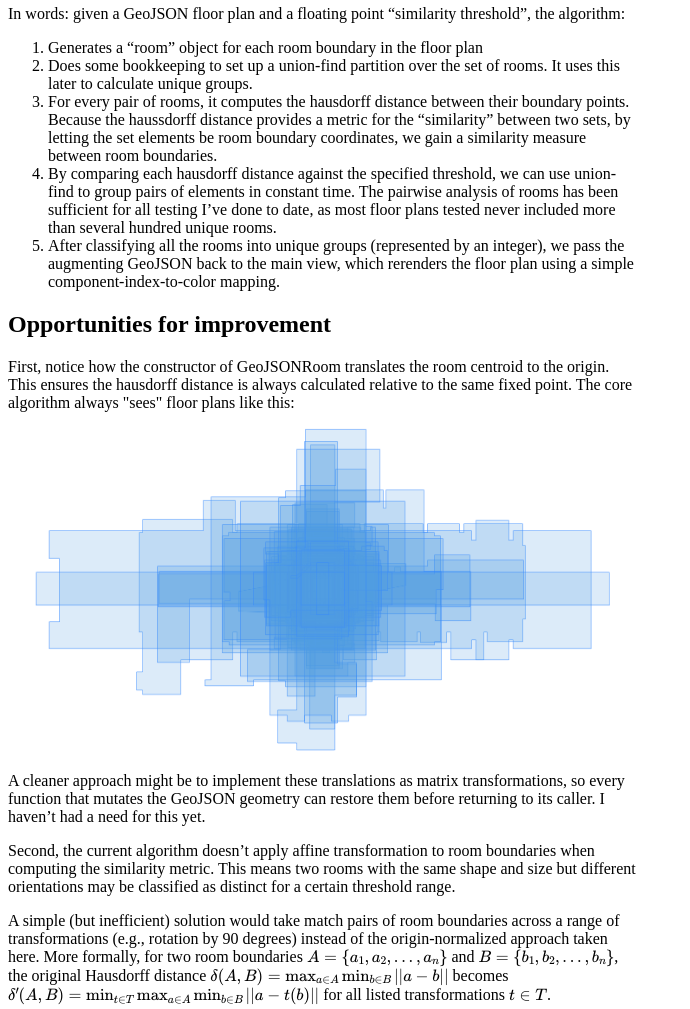
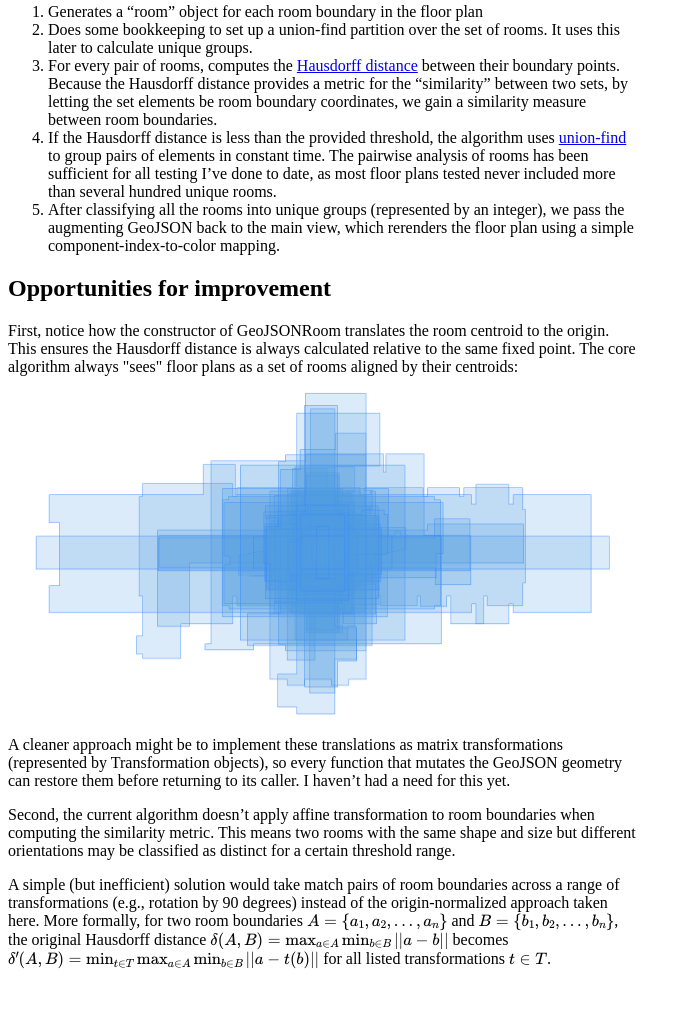
Before and after one commit to devonsparks/room-similarity, a React app: page index.html in a window 1280 px wide. Shown: the part 2631-3640 px from the top of the page, without its empty margins (0-690 px from the left). After the commit the page ends 3616 px from the top, so only its background shows below. Built offline with nearby package versions, Linux system fonts and the light colour scheme.

Commit message:
removed redundant UF instance. Typo fixes to narrative.

```diff
--- a/index.html
+++ b/index.html
@@ -9,6 +9,7 @@
     src="https://cdn.jsdelivr.net/npm/mathjax@3/es5/tex-chtml.js"></script>
 
 <style>
+
     .leaflet-container {
         height: 600px;
         width: 100%;
@@ -28,7 +29,7 @@
     .space-explorer {
         text-align: center;
         padding-top: 50px;
-        width:80%;
+        width: 80%;
 
 
     }
@@ -92,13 +93,12 @@
 
     <section>
         <h2>Notes on the implementation</h2>
-        <p>It is worth exploring the implementation of these demos understand their assumptions and opportunities for
+        <p>It is worth exploring the implementation of these demos to understand their assumptions and opportunities for
             improvement.</p>
 
-        <p>The system stores each floor plan as a GeoJSON file, with every room or space as a GeoJSON feature. I opted
-            for GeoJSON because it’s simple to parse and integrates well with Leaflet, which renders the plans shown in
-            the demos. This means all floor plans are actually 2D maps rendered at a (semi)arbitrary location on Earth.
-            See the included script to see how I generated these floor plans directly from Autodesk Revit.</p>
+        <p>The system stores each floor plan as a GeoJSON file, with every room or space as a GeoJSON feature. All floor
+            plans are actually projected maps rendered at a (semi)arbitrary location on Earth. See the included script
+            to see how I generated these floor plans directly from Autodesk Revit.</p>
 
         <p>Here’s the heart of the classification algorithm:</p>
 
@@ -140,13 +140,16 @@
                 calculate unique groups.
             </li>
 
-            <li>For every pair of rooms, it computes the hausdorff distance between their boundary points. Because
-                the haussdorff distance provides a metric for the “similarity” between two sets, by letting the set
-                elements be room boundary coordinates, we gain a similarity measure between room boundaries.
+            <li>For every pair of rooms, computes the <a
+                    href="https://en.wikipedia.org/wiki/Hausdorff_distance">Hausdorff distance</a> between their
+                boundary points. Because the Hausdorff distance provides a metric for the “similarity” between two sets,
+                by letting the set elements be room boundary coordinates, we gain a similarity measure between room
+                boundaries.
             </li>
 
-            <li>By comparing each hausdorff distance against the specified threshold, we can use union-find to group
-                pairs of elements in constant time. The pairwise analysis of rooms has been sufficient for all testing
+            <li>If the Hausdorff distance is less than the provided threshold, the algorithm uses <a
+                    href="https://en.wikipedia.org/wiki/Disjoint-set_data_structure">union-find</a> to group pairs of
+                elements in constant time. The pairwise analysis of rooms has been sufficient for all testing
                 I’ve done to date, as most floor plans tested never included more than several hundred unique rooms.
             </li>
 
@@ -163,14 +166,14 @@
         <h2>Opportunities for improvement</h2>
 
         <p>First, notice how the constructor of GeoJSONRoom translates the room centroid to the origin. This ensures the
-            hausdorff distance is always calculated relative to the same fixed point. The core algorithm always "sees"
-            floor plans like this:</p>
+            Hausdorff distance is always calculated relative to the same fixed point. The core algorithm always "sees"
+            floor plans as a set of rooms aligned by their centroids:</p>
 
         <span><img src="docs/recenter.png" alt="rooms centered around origin"
                 style=' width: 100%; object-fit: contain' /></span>
-        <p>A cleaner approach might be to implement these translations as matrix transformations, so every function that
-            mutates the GeoJSON geometry can restore them before returning to its caller. I haven’t had a need for this
-            yet.</p>
+        <p>A cleaner approach might be to implement these translations as matrix transformations (represented by
+            Transformation objects), so every function that mutates the GeoJSON geometry can restore them before
+            returning to its caller. I haven’t had a need for this yet.</p>
 
         <p>Second, the current algorithm doesn’t apply affine transformation to room boundaries when computing the
             similarity metric. This means two rooms with the same shape and size but different orientations may be
```
Also changed, not shown: src/components/SpaceClassifier.js (+4 -4 lines).
